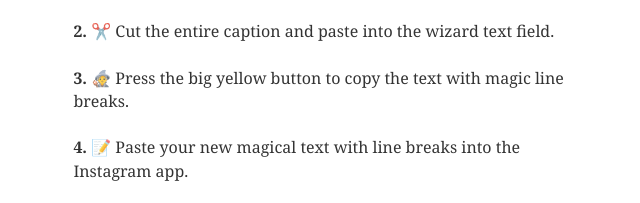
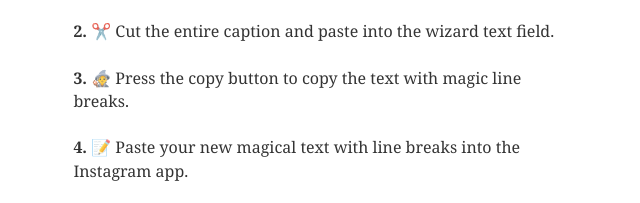
Before and after one commit to niklaslavrell/line-wizard, a Gatsby site: page /help in a window 1280 px wide. Shown: the part 200-403 px from the top of the page, 320-960 px from the left. Built offline with nearby package versions, Linux system fonts and the light colour scheme; Gatsby itself is replaced by a stand-in of ours.

Commit message:
updated help text

```diff
--- a/src/pages/help.js
+++ b/src/pages/help.js
@@ -24,7 +24,7 @@ const HelpPage = () => (
       <strong>
         3. <Emoji symbol="🧙‍" />
       </strong>{' '}
-      Press the big yellow button to copy the text with magic line breaks.
+      Press the copy button to copy the text with magic line breaks.
     </p>
     <p>
       <strong>
```
